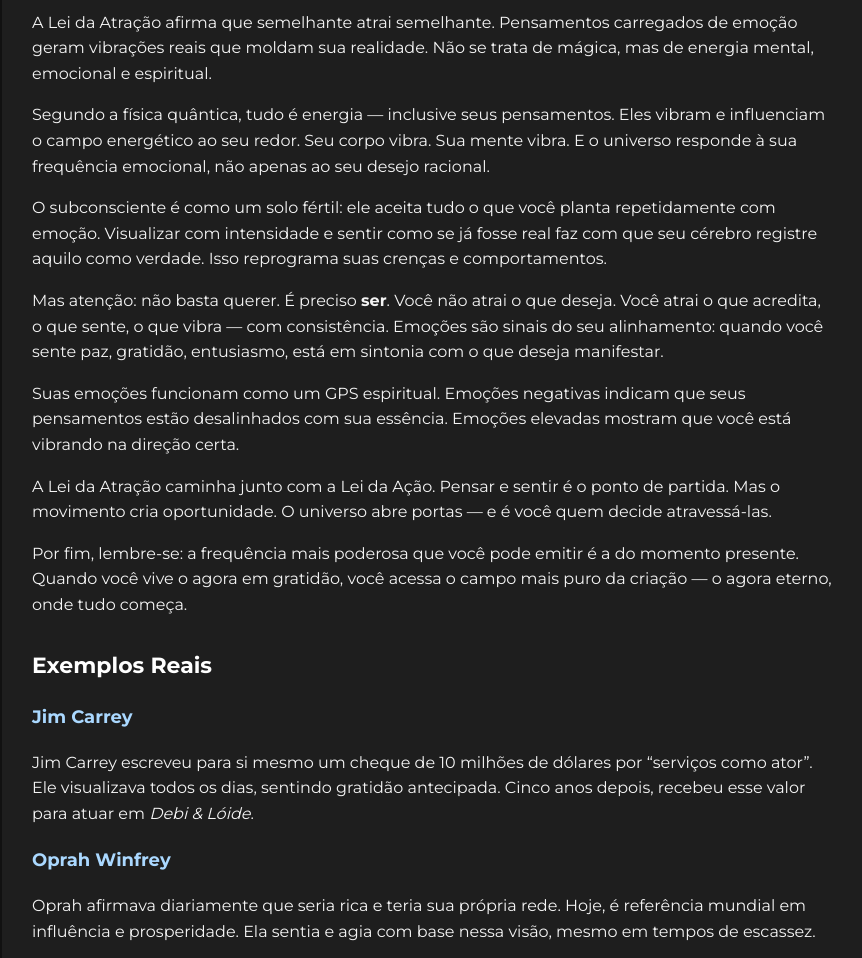
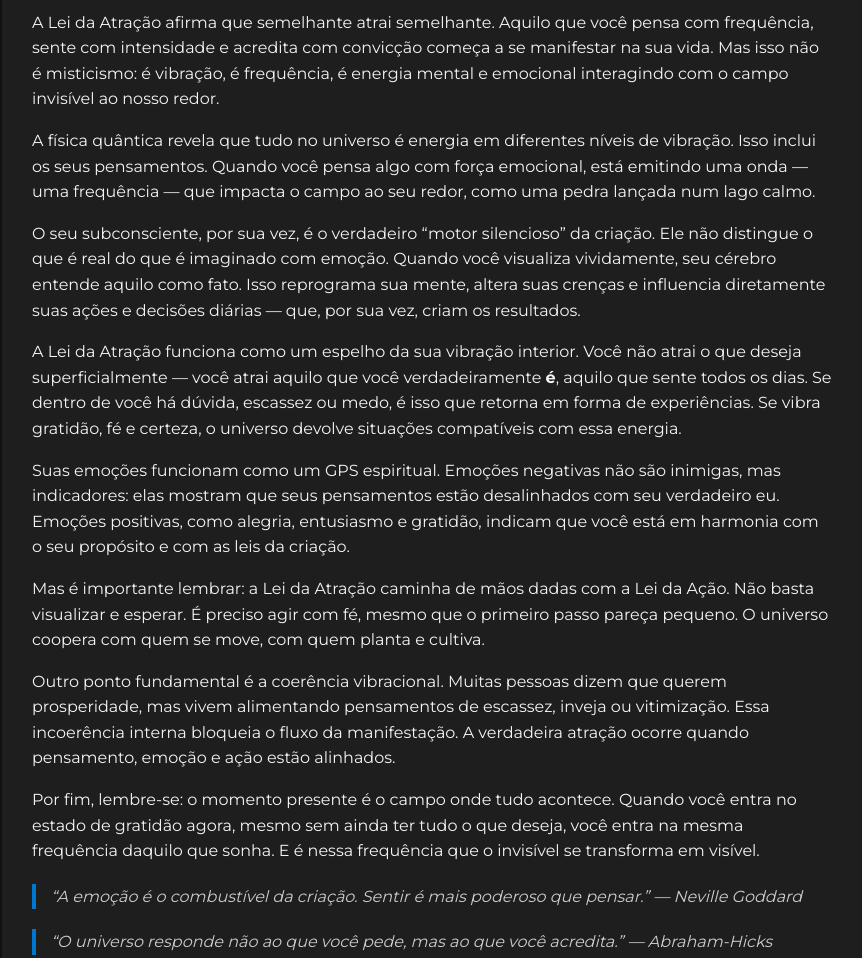
Before and after one commit to ghostman2709/Capitulo-4, a plain HTML site: page index.html in a window 1280 px wide. Shown: the part 680-1638 px from the top of the page, without its empty margins (208-1070 px from the left). Drawn offline with Linux system fonts and the light colour scheme.

Commit message:
Update index.html

```diff
--- a/index.html
+++ b/index.html
@@ -80,19 +80,24 @@
     </div>
 
     <h2>Explicação</h2>
-    <p>A Lei da Atração afirma que semelhante atrai semelhante. Pensamentos carregados de emoção geram vibrações reais que moldam sua realidade. Não se trata de mágica, mas de energia mental, emocional e espiritual.</p>
+    <p>A Lei da Atração afirma que semelhante atrai semelhante. Aquilo que você pensa com frequência, sente com intensidade e acredita com convicção começa a se manifestar na sua vida. Mas isso não é misticismo: é vibração, é frequência, é energia mental e emocional interagindo com o campo invisível ao nosso redor.</p>
 
-    <p>Segundo a física quântica, tudo é energia — inclusive seus pensamentos. Eles vibram e influenciam o campo energético ao seu redor. Seu corpo vibra. Sua mente vibra. E o universo responde à sua frequência emocional, não apenas ao seu desejo racional.</p>
+    <p>A física quântica revela que tudo no universo é energia em diferentes níveis de vibração. Isso inclui os seus pensamentos. Quando você pensa algo com força emocional, está emitindo uma onda — uma frequência — que impacta o campo ao seu redor, como uma pedra lançada num lago calmo.</p>
 
-    <p>O subconsciente é como um solo fértil: ele aceita tudo o que você planta repetidamente com emoção. Visualizar com intensidade e sentir como se já fosse real faz com que seu cérebro registre aquilo como verdade. Isso reprograma suas crenças e comportamentos.</p>
+    <p>O seu subconsciente, por sua vez, é o verdadeiro “motor silencioso” da criação. Ele não distingue o que é real do que é imaginado com emoção. Quando você visualiza vividamente, seu cérebro entende aquilo como fato. Isso reprograma sua mente, altera suas crenças e influencia diretamente suas ações e decisões diárias — que, por sua vez, criam os resultados.</p>
 
-    <p>Mas atenção: não basta querer. É preciso <strong>ser</strong>. Você não atrai o que deseja. Você atrai o que acredita, o que sente, o que vibra — com consistência. Emoções são sinais do seu alinhamento: quando você sente paz, gratidão, entusiasmo, está em sintonia com o que deseja manifestar.</p>
+    <p>A Lei da Atração funciona como um espelho da sua vibração interior. Você não atrai o que deseja superficialmente — você atrai aquilo que você verdadeiramente <strong>é</strong>, aquilo que sente todos os dias. Se dentro de você há dúvida, escassez ou medo, é isso que retorna em forma de experiências. Se vibra gratidão, fé e certeza, o universo devolve situações compatíveis com essa energia.</p>
 
-    <p>Suas emoções funcionam como um GPS espiritual. Emoções negativas indicam que seus pensamentos estão desalinhados com sua essência. Emoções elevadas mostram que você está vibrando na direção certa.</p>
+    <p>Suas emoções funcionam como um GPS espiritual. Emoções negativas não são inimigas, mas indicadores: elas mostram que seus pensamentos estão desalinhados com seu verdadeiro eu. Emoções positivas, como alegria, entusiasmo e gratidão, indicam que você está em harmonia com o seu propósito e com as leis da criação.</p>
 
-    <p>A Lei da Atração caminha junto com a Lei da Ação. Pensar e sentir é o ponto de partida. Mas o movimento cria oportunidade. O universo abre portas — e é você quem decide atravessá-las.</p>
+    <p>Mas é importante lembrar: a Lei da Atração caminha de mãos dadas com a Lei da Ação. Não basta visualizar e esperar. É preciso agir com fé, mesmo que o primeiro passo pareça pequeno. O universo coopera com quem se move, com quem planta e cultiva.</p>
 
-    <p>Por fim, lembre-se: a frequência mais poderosa que você pode emitir é a do momento presente. Quando você vive o agora em gratidão, você acessa o campo mais puro da criação — o agora eterno, onde tudo começa.</p>
+    <p>Outro ponto fundamental é a coerência vibracional. Muitas pessoas dizem que querem prosperidade, mas vivem alimentando pensamentos de escassez, inveja ou vitimização. Essa incoerência interna bloqueia o fluxo da manifestação. A verdadeira atração ocorre quando pensamento, emoção e ação estão alinhados.</p>
+
+    <p>Por fim, lembre-se: o momento presente é o campo onde tudo acontece. Quando você entra no estado de gratidão agora, mesmo sem ainda ter tudo o que deseja, você entra na mesma frequência daquilo que sonha. E é nessa frequência que o invisível se transforma em visível.</p>
+
+    <blockquote>“A emoção é o combustível da criação. Sentir é mais poderoso que pensar.” — Neville Goddard</blockquote>
+    <blockquote>“O universo responde não ao que você pede, mas ao que você acredita.” — Abraham-Hicks</blockquote>
 
     <h2>Exemplos Reais</h2>
     <h3>Jim Carrey</h3>
```
